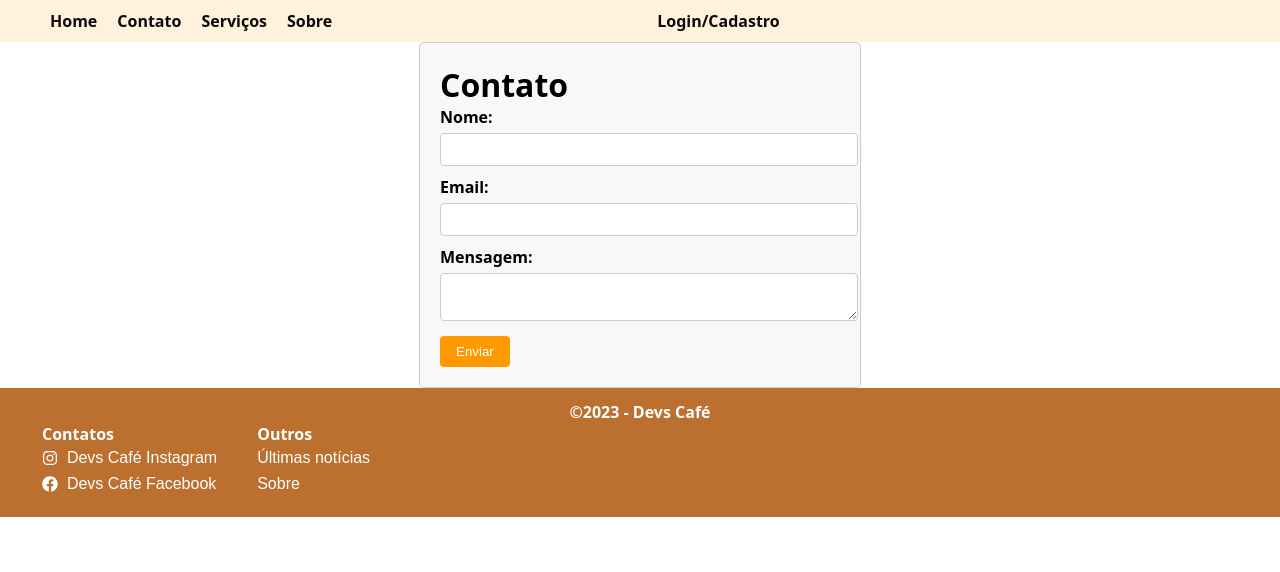
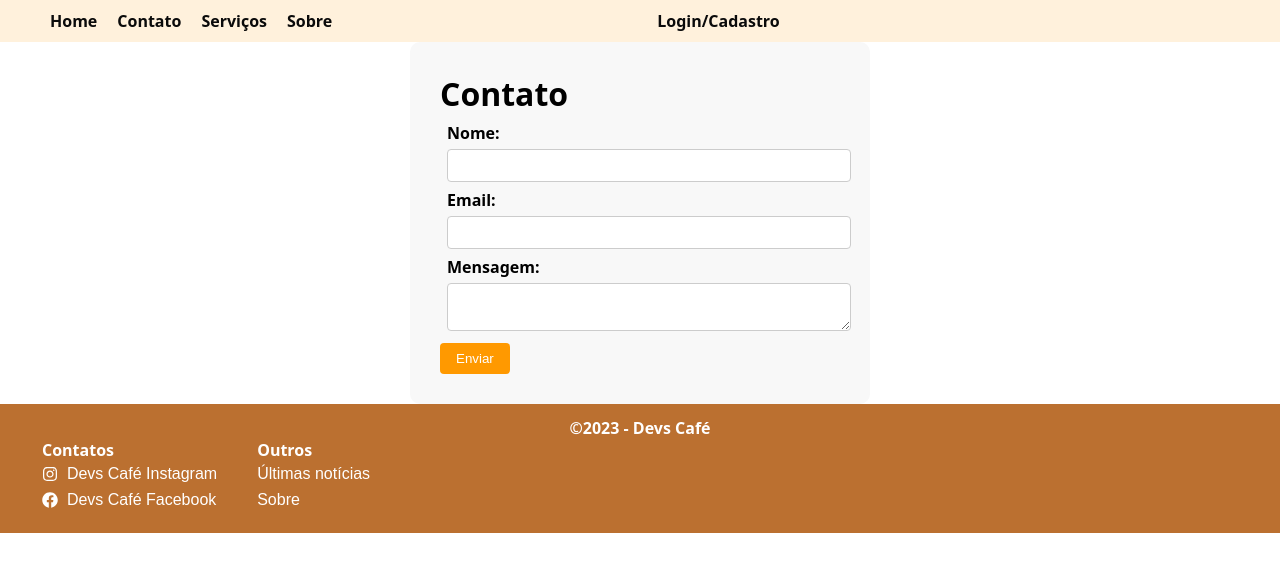
Before and after one commit to Karollayneer/SITE-REACT, a React (Vite) app: page /contato in a window 1280 px wide. Shown: the top 572 px of the page. Built offline with nearby package versions, Linux system fonts and the light colour scheme.

Commit message:
pags css
conntos

```diff
--- a/src/pags/Contato.css
+++ b/src/pags/Contato.css
@@ -1,14 +1,15 @@
 .contato-container {
     max-width: 400px;
-    margin: 0 auto;
-    padding: 20px;
-    border: 1px solid #ccc;
-    border-radius: 5px;
+    margin:  auto;
+    padding: 30px;
+    border: 0,50px solid #fff;
+    border-radius: 10px;
     background-color: #f8f8f8;
   }
 
   .campo-formulario {
     margin-bottom: 10px;
+    margin: 7px;
   }
 
   label {
```
